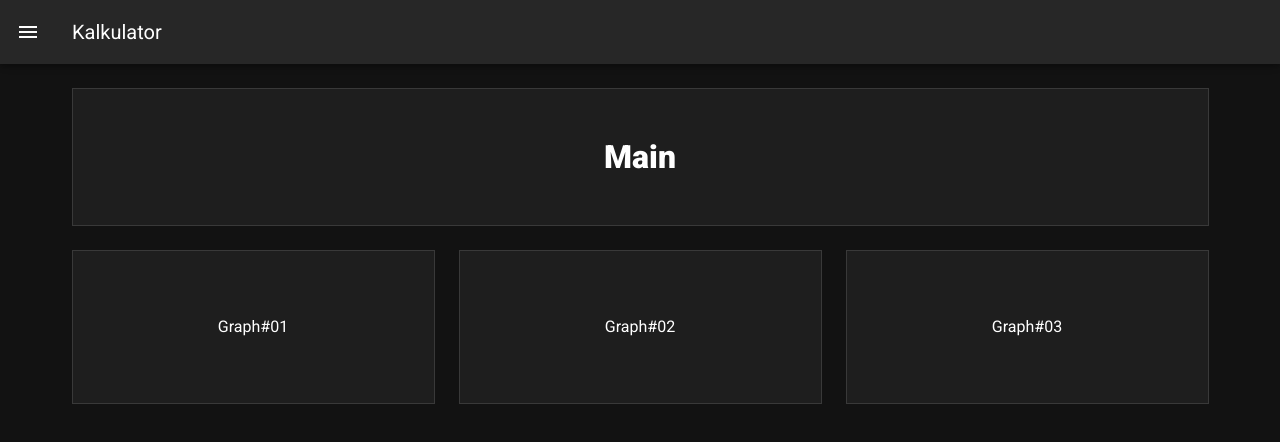
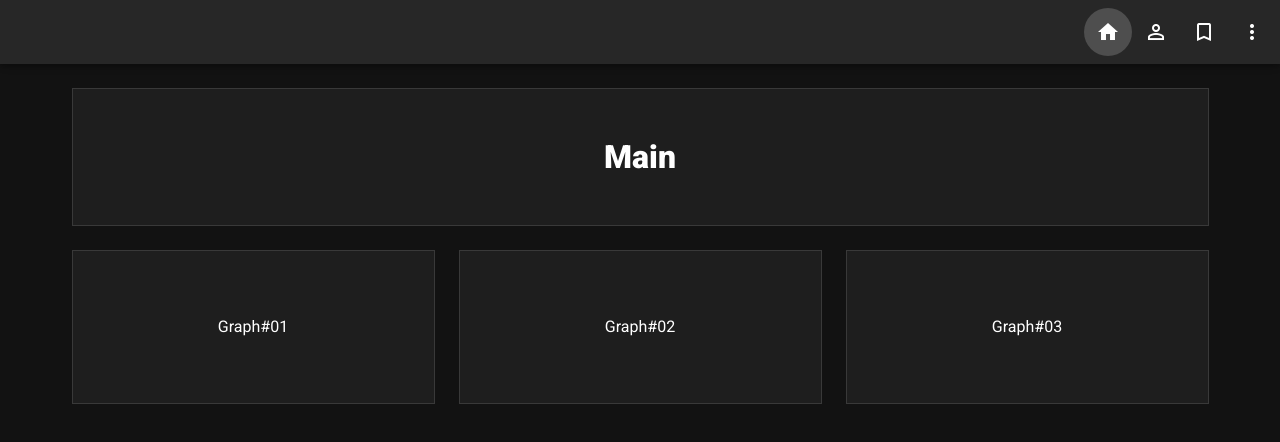
Before and after one commit to ThiagoFragaK/NuxtVuetify, a Nuxt app: page / in a window 1280 px wide. Shown: the top 442 px of the page. Built offline with nearby package versions, Linux system fonts and the light colour scheme.

Commit message:
Added: New navbar Feature

```diff
--- a/layouts/default.vue
+++ b/layouts/default.vue
@@ -1,26 +1,24 @@
 <template>
   <v-app dark>
-    <v-navigation-drawer v-model="drawer" :mini-variant="miniVariant" :clipped="clipped" fixed app>
-      <v-list>
-        <v-list-item v-for="(item, i) in items" :key="i" :to="item.to" router exact >
-          <v-list-item-action>
-            <v-icon>{{ item.icon }}</v-icon>
-          </v-list-item-action>
-          <v-list-item-content>
-            <v-list-item-title v-text="item.title" />
-          </v-list-item-content>
-        </v-list-item>
-      </v-list>
-    </v-navigation-drawer>
 
      <v-app-bar :clipped-left="clipped" fixed app>
-      <v-app-bar-nav-icon @click.stop="drawer = !drawer" />
-      <!-- <v-btn icon @click.stop="miniVariant = !miniVariant">
-        <v-icon>mdi-{{ `chevron-${miniVariant ? 'right' : 'left'}` }}</v-icon>
-      </v-btn> -->
-      <v-toolbar-title v-text="title" />
       <v-spacer />
-    </v-app-bar>
+      <v-btn icon to="/">
+          <v-icon>mdi-home</v-icon>
+        </v-btn>
+
+        <v-btn icon to="user">
+          <v-icon>mdi-account-outline</v-icon>
+        </v-btn>
+
+        <v-btn icon to="games">
+          <v-icon>mdi-bookmark-outline</v-icon>
+        </v-btn>
+
+        <v-btn icon >
+          <v-icon>mdi-dots-vertical</v-icon>
+        </v-btn>
+      </v-app-bar>
 
     <!-- Body -->
     <v-main>
@@ -40,23 +38,6 @@ export default {
       clipped: false,
       drawer: false,
       fixed: false,
-      items: [
-        {
-          icon: 'mdi-home',
-          title: 'Home',
-          to: '/home'
-        },
-        {
-          icon: 'mdi-account-circle',
-          title: 'Users',
-          to: '/user'
-        },
-        {
-          icon: 'mdi-gamepad-variant',
-          title: 'Games',
-          to: '/games'
-        }
-      ],
       miniVariant: false,
       right: true,
       rightDrawer: false,
--- a/pages/user.vue
+++ b/pages/user.vue
@@ -3,8 +3,7 @@
         <v-row>
             <v-col cols="12" sm="12">
             <v-card class="pa-11" outlined tile >
-                <h1 class="font-weight-black text-center">Main</h1>
-                {{ user.personaname }}
+                <h1 class="font-weight-black text-center">{{ user.personaname }}</h1>
             </v-card>
             </v-col>
         </v-row>
```
